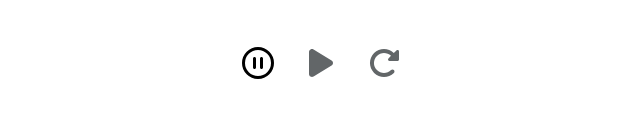
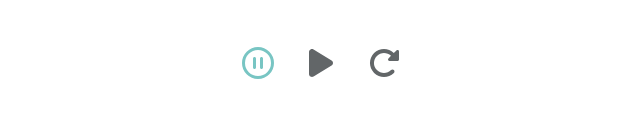
Before and after one commit to viktoriya2022/Paradigms, a plain HTML site: page Paradigms_HW_6/index.html in a window 1280 px wide. In both pictures the pointer is over the icon 577 px from the left and 223 px from the top of the page. Shown: the part 160-278 px from the top of the page, 319-959 px from the left. Drawn offline with Linux system fonts and the light colour scheme; a web font is replaced by a local one.

Commit message:
Update style.css

```diff
--- a/Paradigms_HW_6/style.css
+++ b/Paradigms_HW_6/style.css
@@ -28,7 +28,7 @@
   gap: 35px;
 }
 svg:hover {
-  fill:black;
+  fill:#78c5c3;
   transition: 0.2s;
 }
 
```
